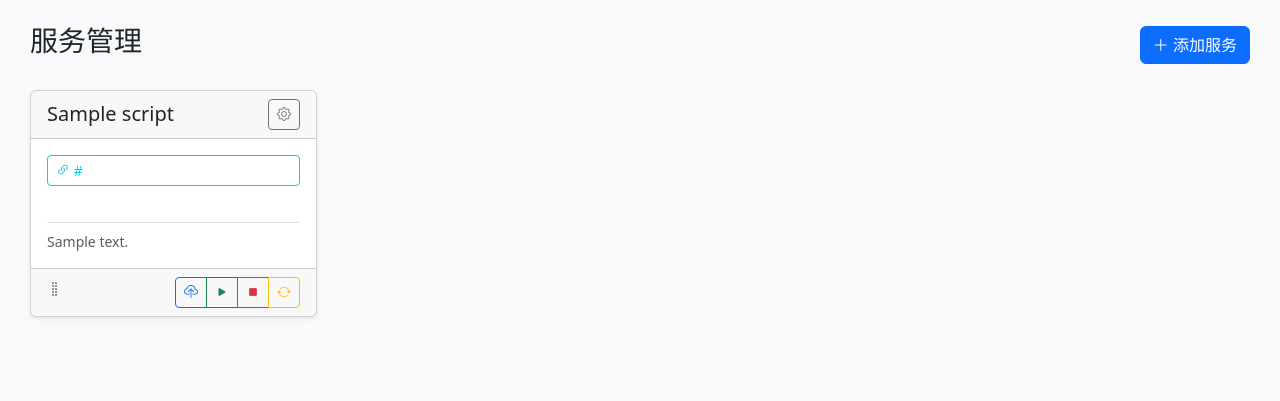
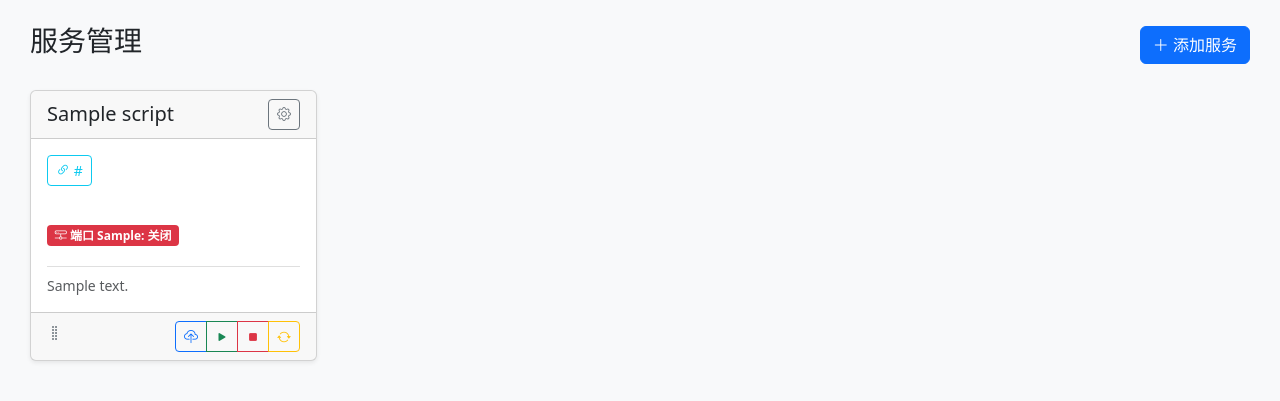
Before and after one commit to tonyleecn/web-shell-runner, a Flask app: page / in a window 1280 px wide. Shown: the part 56-457 px from the top of the page. Run offline with Flask 3, Linux system fonts and the light colour scheme; tables that the repository leaves empty hold one stand-in row (values such as "Sample post"); some libraries are stand-ins or nearby versions.

Commit message:
增加端口检查

```diff
--- a/app.py
+++ b/app.py
@@ -11,6 +11,7 @@ from config import Config
 from utils.script_runner import ScriptRunner
 from werkzeug.utils import secure_filename
 import tempfile
+from utils.port_checker import check_ports_status
 
 app = Flask(__name__)
 app.config.from_object(Config)
@@ -26,6 +27,7 @@ with app.app_context():
 class ScriptForm(FlaskForm):
     name = StringField('服务名称', validators=[DataRequired()])
     urls = TextAreaField('应用访问URL')
+    ports = TextAreaField('监听端口')
     description = TextAreaField('描述')
 
     # 四种操作的脚本路径
@@ -74,6 +76,11 @@ class ImportForm(FlaskForm):
 @app.route('/')
 def index():
     scripts = Script.query.order_by(Script.position).all()
+
+    # 为每个脚本添加端口状态信息
+    for script in scripts:
+        script.port_status = check_ports_status(script)
+
     return render_template('index.html', scripts=scripts)
 
 @app.route('/add', methods=['GET', 'POST'])
@@ -86,6 +93,7 @@ def add_script():
         script = Script(
             name=form.name.data,
             urls=form.urls.data,
+            ports=form.ports.data,
             description=form.description.data,
             position=max_position + 1,
 
@@ -118,6 +126,7 @@ def edit_script(id):
     if form.validate_on_submit():
         script.name = form.name.data
         script.urls = form.urls.data
+        script.ports = form.ports.data
         script.description = form.description.data
 
         # 脚本路径
@@ -233,6 +242,7 @@ def export_scripts():
             scripts_data.append({
                 'name': script.name,
                 'urls': script.urls,
+                'ports': script.ports,
                 'description': script.description,
                 'position': script.position,
 
@@ -332,6 +342,7 @@ def import_scripts():
                 if existing_script:
                     # 更新现有脚本
                     existing_script.urls = script_data.get('urls', '')
+                    existing_script.ports = script_data.get('ports', '')
                     existing_script.description = script_data.get('description', '')
 
                     # 脚本路径
@@ -354,6 +365,7 @@ def import_scripts():
                     script = Script(
                         name=script_data['name'],
                         urls=script_data.get('urls', ''),
+                        ports=script_data.get('ports', ''),
                         description=script_data.get('description', ''),
                         position=max_position + 1 + imported_count,
 
@@ -386,5 +398,11 @@ def import_scripts():
 
     return render_template('import.html', form=form)
 
+@app.route('/check_ports/<int:id>', methods=['GET'])
+def check_script_ports(id):
+    script = Script.query.get_or_404(id)
+    port_status = check_ports_status(script)
+    return jsonify(port_status)
+
 if __name__ == '__main__':
     app.run(host='0.0.0.0', port=4446, debug=True)
--- a/models.py
+++ b/models.py
@@ -9,6 +9,9 @@ class Script(db.Model):
     urls = db.Column(db.Text, nullable=True)  # 修改为URLs字段，存储多个URL
     description = db.Column(db.Text, nullable=True)
     position = db.Column(db.Integer, default=0)
+
+    # 添加端口字段
+    ports = db.Column(db.Text, nullable=True)  # 存储多个端口，每行一个
 
     # 四种操作的脚本路径
     start_script = db.Column(db.String(255), nullable=True)
--- a/static/css/style.css
+++ b/static/css/style.css
@@ -51,14 +51,14 @@ body {
     display: flex;
     flex-direction: column;
     flex-grow: 1;
+    align-items: flex-start;
 }
 
 .url-link {
     max-width: 100%;
     overflow: hidden;
     text-overflow: ellipsis;
-    white-space: nowrap;
-    margin-bottom: 5px;
+    margin-right: 0.5em;
     text-align: left;
 }
 
@@ -74,3 +74,16 @@ body {
     flex: 1 1 auto;
     min-height: 100px;
 }
+
+.port-badge {
+    display: inline-block;
+    padding: 0.35em 0.65em;
+    margin-right: 0.5em;
+    font-size: 0.75em;
+    font-weight: 700;
+    line-height: 1;
+    text-align: center;
+    white-space: nowrap;
+    vertical-align: baseline;
+    border-radius: 0.25rem;
+}
--- a/static/js/main.js
+++ b/static/js/main.js
@@ -111,4 +111,38 @@ document.addEventListener('DOMContentLoaded', function() {
             }
         });
     }
+
+    // 端口状态刷新
+    function refreshPortStatus() {
+        const portBadges = document.querySelectorAll('.port-badge');
+
+        portBadges.forEach(badge => {
+            const scriptId = badge.getAttribute('data-script-id');
+
+            fetch(`/check_ports/${scriptId}`)
+                .then(response => response.json())
+                .then(data => {
+                    const port = badge.getAttribute('data-port');
+                    const statusSpan = badge.querySelector('.port-status');
+
+                    if (data[port]) {
+                        badge.classList.remove('bg-danger');
+                        badge.classList.add('bg-success');
+                        statusSpan.textContent = '开放';
+                    } else {
+                        badge.classList.remove('bg-success');
+                        badge.classList.add('bg-danger');
+                        statusSpan.textContent = '关闭';
+                    }
+                })
+                .catch(error => {
+                    console.error('检查端口状态出错:', error);
+                });
+        });
+    }
+
+    // 每30秒刷新一次端口状态
+    if (document.querySelectorAll('.port-badge').length > 0) {
+        setInterval(refreshPortStatus, 30000);
+    }
 });
--- a/templates/index.html
+++ b/templates/index.html
@@ -28,12 +28,30 @@
                     </div>
                     <div class="card-body d-flex flex-column">
                         {% if script.urls %}
-                            <div class="url-container mb-auto">
+                            <div class="url-container mb-2">
                                 {% for url in script.urls.splitlines() %}
                                     {% if url.strip() %}
                                         <a href="{{ url.strip() }}" class="btn btn-sm btn-outline-info mb-1 text-truncate url-link" target="_blank" title="{{ url.strip() }}">
                                             <i class="bi bi-link-45deg"></i> {{ url.strip() }}
                                         </a>
+                                    {% endif %}
+                                {% endfor %}
+                            </div>
+                        {% endif %}
+
+                        {% if script.ports %}
+                            <div class="port-container mb-2">
+                                {% for port in script.ports.splitlines() %}
+                                    {% if port.strip() %}
+                                        <span class="badge mb-1 port-badge {% if script.port_status.get(port.strip(), False) %}bg-success{% else %}bg-danger{% endif %}"
+                                              data-port="{{ port.strip() }}" data-script-id="{{ script.id }}">
+                                            <i class="bi bi-hdd-network"></i> 端口 {{ port.strip() }}:
+                                            {% if script.port_status.get(port.strip(), False) %}
+                                                <span class="port-status">开放</span>
+                                            {% else %}
+                                                <span class="port-status">关闭</span>
+                                            {% endif %}
+                                        </span>
                                     {% endif %}
                                 {% endfor %}
                             </div>
--- /dev/null
+++ b/utils/port_checker.py
@@ -0,0 +1,44 @@
+import socket
+import threading
+
+def check_port(host, port):
+    """
+    检查指定主机的端口是否开放
+
+    Args:
+        host: 主机名或IP地址
+        port: 端口号
+
+    Returns:
+        bool: 端口是否开放
+    """
+    try:
+        sock = socket.socket(socket.AF_INET, socket.SOCK_STREAM)
+        sock.settimeout(1)
+        result = sock.connect_ex((host, int(port)))
+        sock.close()
+        return result == 0
+    except:
+        return False
+
+def check_ports_status(script):
+    """
+    检查脚本中所有端口的状态
+
+    Args:
+        script: Script对象
+
+    Returns:
+        dict: 端口状态字典，格式为 {port: is_open}
+    """
+    if not script.ports:
+        return {}
+
+    port_status = {}
+    for port_line in script.ports.splitlines():
+        port = port_line.strip()
+        if port:
+            # 默认检查本地主机
+            port_status[port] = check_port('127.0.0.1', port)
+
+    return port_status
```
Also changed, not shown: templates/add.html (+13 -0 lines), templates/edit.html (+13 -0 lines).
